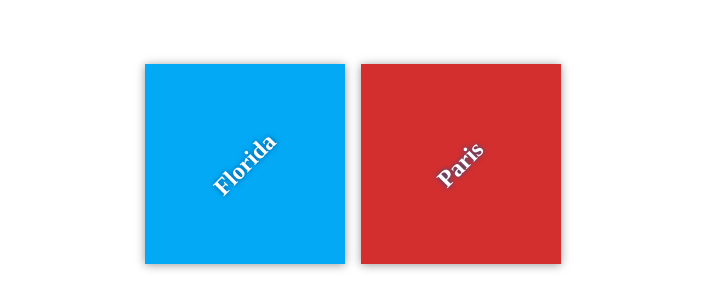
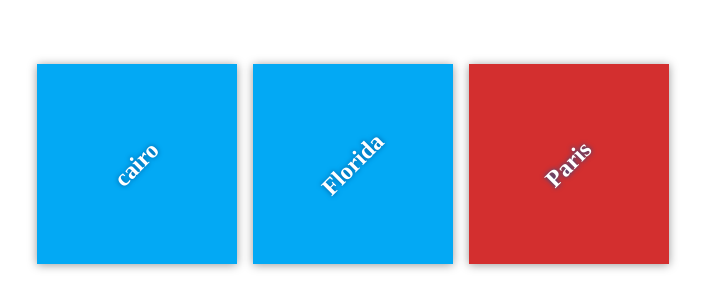
Before and after one commit to mohamedAbouzid/my-travel-plans, a plain HTML site: page index.html in a window 1280 px wide. Shown: the part 236-544 px from the top of the page, without its empty margins (287-992 px from the left). Drawn offline with Linux system fonts and the light colour scheme.

Commit message:
Add starting destinations

```diff
--- a/index.html
+++ b/index.html
@@ -10,6 +10,11 @@
 
 <div class="container">
 <div class="destination-container">
+
+<div class="destination" id="cairo">
+<h2>cairo</h2>
+</div>
+
 <div class="destination" id="florida">
 <h2>Florida</h2>
 </div>
@@ -17,6 +22,7 @@
 <div class="destination" id="paris">
 <h2>Paris</h2>
 </div>
+
 </div>
 </div>
 
```
